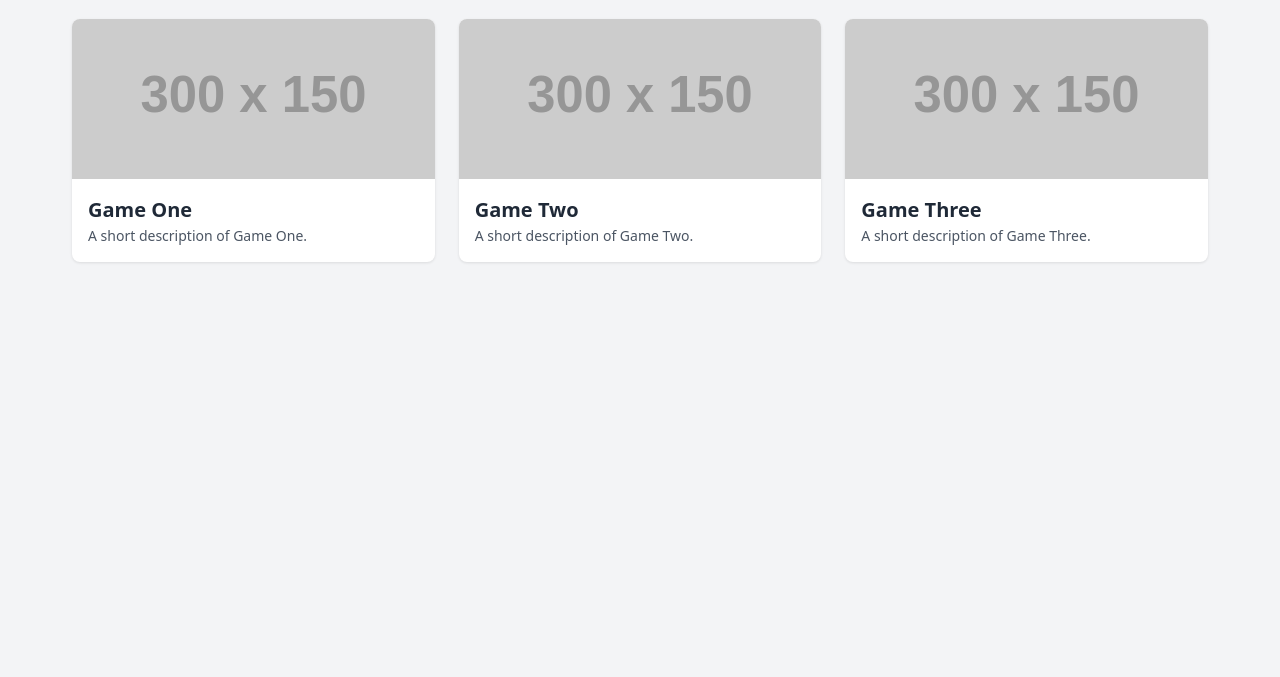
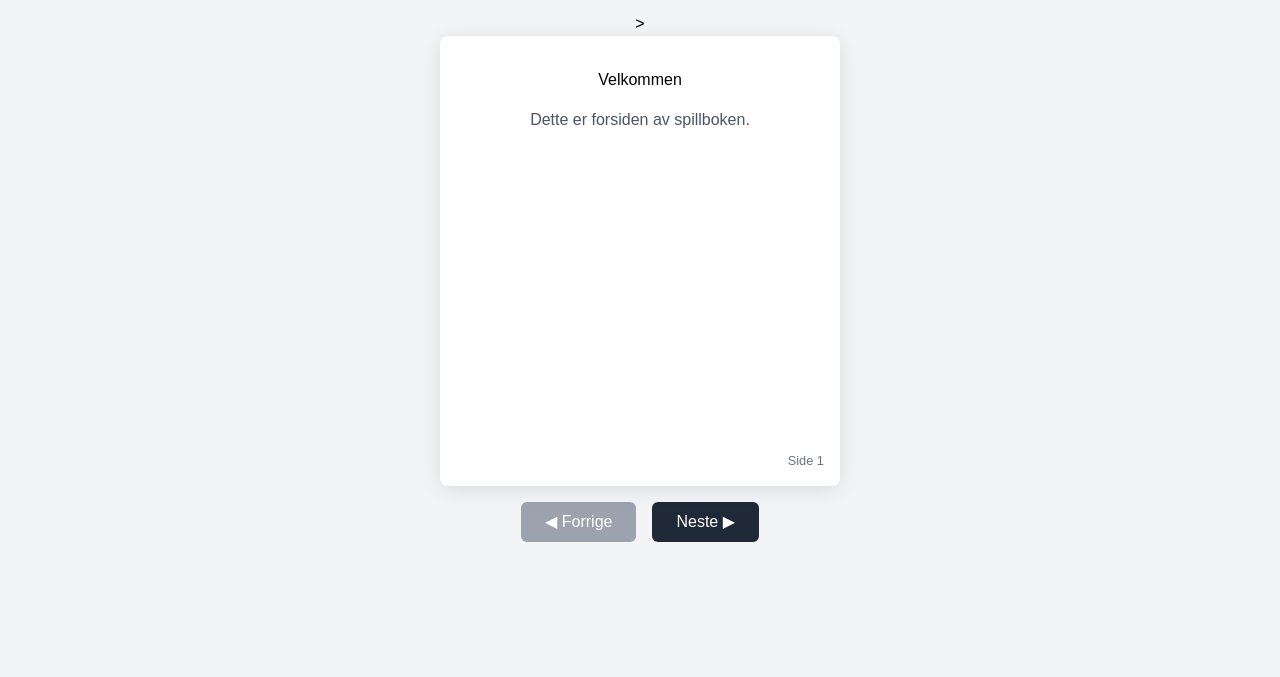
Before and after one commit to Brage1923/siste-it-oppgave, a plain HTML site: page index.html in a window 1280 px wide. Shown: the part 123-800 px from the top of the page. Drawn offline with nearby package versions, Linux system fonts and the light colour scheme; placeholder pictures from the web are drawn by us.

Commit message:
endret alt

```diff
--- a/index.html
+++ b/index.html
@@ -10,39 +10,14 @@
 </head>
 
 <body>
-    <div class="container">
-        <h1 class="title">Game Hub</h1>
-        <div class="card-grid">
-
-            <!-- Game 1 Card -->
-            <a href="https://example.com/game1" class="game-card">
-                <img src="https://via.placeholder.com/300x150" alt="Game 1" class="game-image">
-                <div class="card-content">
-                    <h2 class="game-title">Game One</h2>
-                    <p class="game-description">A short description of Game One.</p>
-                </div>
-            </a>
-
-            <!-- Game 2 Card -->
-            <a href="https://example.com/game2" class="game-card">
-                <img src="https://via.placeholder.com/300x150" alt="Game 2" class="game-image">
-                <div class="card-content">
-                    <h2 class="game-title">Game Two</h2>
-                    <p class="game-description">A short description of Game Two.</p>
-                </div>
-            </a>
-
-            <!-- Game 3 Card -->
-            <a href="https://example.com/game3" class="game-card">
-                <img src="https://via.placeholder.com/300x150" alt="Game 3" class="game-image">
-                <div class="card-content">
-                    <h2 class="game-title">Game Three</h2>
-                    <p class="game-description">A short description of Game Three.</p>
-                </div>
-            </a>
-
-        </div>
+    <div class="pages-container" id="pages-container">
+        <!-- Sider vises her -->
     </div>
+    <div class="controls">
+        <button id="prev-btn" disabled>◀ Forrige</button>
+        <button id="next-btn">Neste ▶</button>
+    </div>
+    <script src="script.js"></script>
 </body>
 
 </html>
--- a/script.js
+++ b/script.js
@@ -0,0 +1,97 @@
+const pages = [
+    {
+        title: "Velkommen",
+        text: "Dette er forsiden av spillboken.",
+        img: "",
+        link: "",
+    },
+    {
+        title: "Game One",
+        text: "Et spennende eventyrspill!",
+        img: "https://via.placeholder.com/300x150",
+        link: "https://example.com/game1",
+    },
+    {
+        title: "Game Two",
+        text: "Utfordre deg selv!",
+        img: "https://via.placeholder.com/300x150",
+        link: "https://example.com/game2",
+    },
+    {
+        title: "Game Three",
+        text: "Ha det gøy med vårt nyeste spill!",
+        img: "https://via.placeholder.com/300x150",
+        link: "https://example.com/game3",
+    },
+    {
+        title: "Slutt",
+        text: "Takk for at du bladde gjennom Game Hub!",
+        img: "",
+        link: "",
+    },
+];
+
+const pagesContainer = document.getElementById("pages-container");
+const prevBtn = document.getElementById("prev-btn");
+const nextBtn = document.getElementById("next-btn");
+
+// currentIndex refererer til første side som vises i dobbeltvisning (untatt når index=0)
+let currentIndex = 0;
+
+function createPageElement(page, pageNumber) {
+    const div = document.createElement("div");
+    div.className = "page";
+    div.innerHTML = `
+<h2>${page.title}</h2>
+${page.img ? `<img src="${page.img}" alt="${page.title}">` : ""}
+<p>${page.text}</p>
+${page.link
+            ? `<a href="${page.link}" target="_blank">Start spillet</a>`
+            : ""
+        }
+<div class="page-number">Side ${pageNumber}</div>
+`;
+    return div;
+}
+
+function renderPages() {
+    pagesContainer.innerHTML = "";
+    if (currentIndex === 0) {
+        // Bare én side (forsiden)
+        pagesContainer.appendChild(createPageElement(pages[0], 1));
+    } else {
+        // Vis to sider side om side
+        pagesContainer.appendChild(
+            createPageElement(pages[currentIndex], currentIndex + 1)
+        );
+        if (currentIndex + 1 < pages.length) {
+            pagesContainer.appendChild(
+                createPageElement(pages[currentIndex + 1], currentIndex + 2)
+            );
+        }
+    }
+    // Disable knapper når vi er i start eller slutt
+    prevBtn.disabled = currentIndex === 0;
+    nextBtn.disabled = currentIndex >= pages.length - 2;
+}
+
+prevBtn.addEventListener("click", () => {
+    if (currentIndex === 1) {
+        // Gå til forsiden (kun én side)
+        currentIndex = 0;
+    } else if (currentIndex > 1) {
+        currentIndex -= 2;
+    }
+    renderPages();
+});
+
+nextBtn.addEventListener("click", () => {
+    if (currentIndex === 0) {
+        currentIndex = 1;
+    } else if (currentIndex < pages.length - 2) {
+        currentIndex += 2;
+    }
+    renderPages();
+});
+
+renderPages();
--- a/style.css
+++ b/style.css
@@ -1,74 +1,81 @@
-* {
+body {
+    font-family: sans-serif;
+    background: #f3f4f6;
+    display: flex;
+    flex-direction: column;
+    align-items: center;
+    justify-content: center;
+    height: 100vh;
+    margin: 0;
+    padding: 0 1rem;
+}
+
+.pages-container {
+    display: flex;
+    gap: 1rem;
+    margin-bottom: 1rem;
+    width: 820px;
+    justify-content: center;
+}
+
+.page {
+    background: white;
+    box-shadow: 0 4px 20px rgba(0, 0, 0, 0.1);
+    padding: 2rem;
     box-sizing: border-box;
-    margin: 0;
-    padding: 0;
+    border-radius: 8px;
+    width: 400px;
+    height: 450px;
+    text-align: center;
+    position: relative;
+}
+
+h2 {
+    margin-bottom: 1rem;
 }
 
 img {
-    width: 100%;
+    max-width: 100%;
+    height: 150px;
+    margin-bottom: 1rem;
 }
 
-body {
-    background-color: #f3f4f6;
-    /* bg-gray-100 */
-    color: #1f2937;
-    /* text-gray-900 */
+p {
+    color: #4b5563;
+    margin-bottom: 1rem;
 }
 
-.container {
-    max-width: 1200px;
-    margin: 0 auto;
-    padding: 2rem;
+a {
+    color: #1f2937;
+    font-weight: bold;
+    text-decoration: underline;
 }
 
-.title {
-    font-size: 2.25rem;
-    font-weight: 700;
-    text-align: center;
-    margin-bottom: 2rem;
+.page-number {
+    position: absolute;
+    bottom: 1rem;
+    right: 1rem;
+    font-size: 0.8rem;
+    color: #6b7280;
 }
 
-.card-grid {
-    display: grid;
-    grid-template-columns: repeat(1, 1fr);
-    gap: 1.5rem;
+.controls {
+    display: flex;
+    justify-content: center;
+    gap: 1rem;
 }
 
-@media (min-width: 768px) {
-    .card-grid {
-        grid-template-columns: repeat(3, 1fr);
-    }
+button {
+    padding: 0.5rem 1.5rem;
+    background: #1f2937;
+    color: white;
+    border: none;
+    border-radius: 6px;
+    cursor: pointer;
+    font-size: 1rem;
 }
 
-.game-card {
-    background-color: #ffffff;
-    border-radius: 0.5rem;
-    box-shadow: 0 1px 3px rgba(0, 0, 0, 0.1);
-    overflow: hidden;
-    transition: box-shadow 0.3s ease;
+button:disabled {
+    background: #9ca3af;
+    cursor: not-allowed;
 }
-
-.game-card:hover {
-    box-shadow: 0 4px 12px rgba(0, 0, 0, 0.2);
-}
-
-.game-image {
-    width: 100%;
-    height: 10rem;
-    object-fit: cover;
-}
-
-.card-content {
-    padding: 1rem;
-}
-
-.game-title {
-    font-size: 1.25rem;
-    font-weight: 600;
-}
-
-.game-description {
-    font-size: 0.875rem;
-    color: #4b5563;
-    /* text-gray-600 */
-}
```
Also changed, not shown: tester.html (added, +203 -0 lines).
